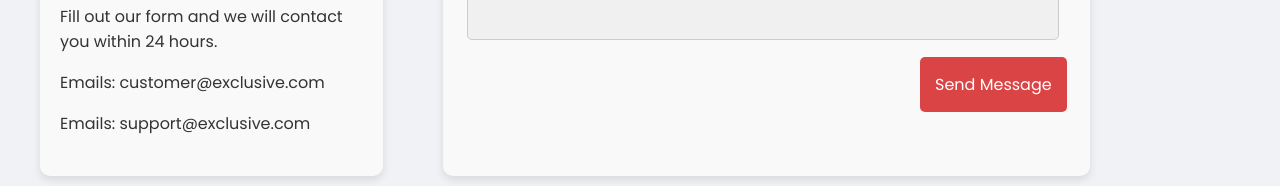
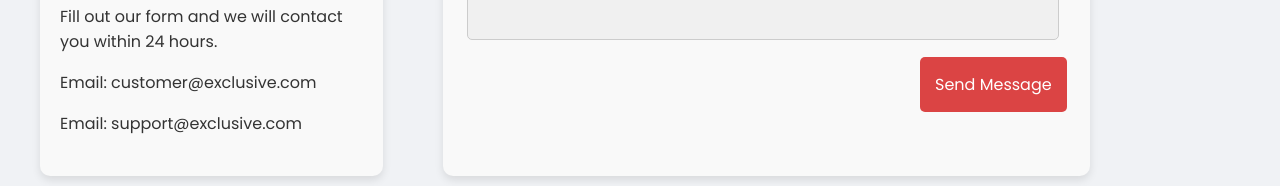
Before and after one commit to CybersoftInt/E-gebeya2, a React (Create React App) app: page /contact in a window 1280 px wide. Shown: the part 397-583 px from the top of the page. Built offline with nearby package versions, Linux system fonts and the light colour scheme.

Commit message:
Update Contact.jsx

```diff
--- a/src/Pages/Contact/Contact.jsx
+++ b/src/Pages/Contact/Contact.jsx
@@ -29,8 +29,8 @@ const Contact = () => {
               <span>Write To Us</span>
             </div>
             <p>Fill out our form and we will contact you within 24 hours.</p>
-            <p>Emails: customer@exclusive.com</p>
-            <p>Emails: support@exclusive.com</p>
+            <p>Email: customer@exclusive.com</p>
+            <p>Email: support@exclusive.com</p>
           </div>
         </div>
         <div className="right">
```
